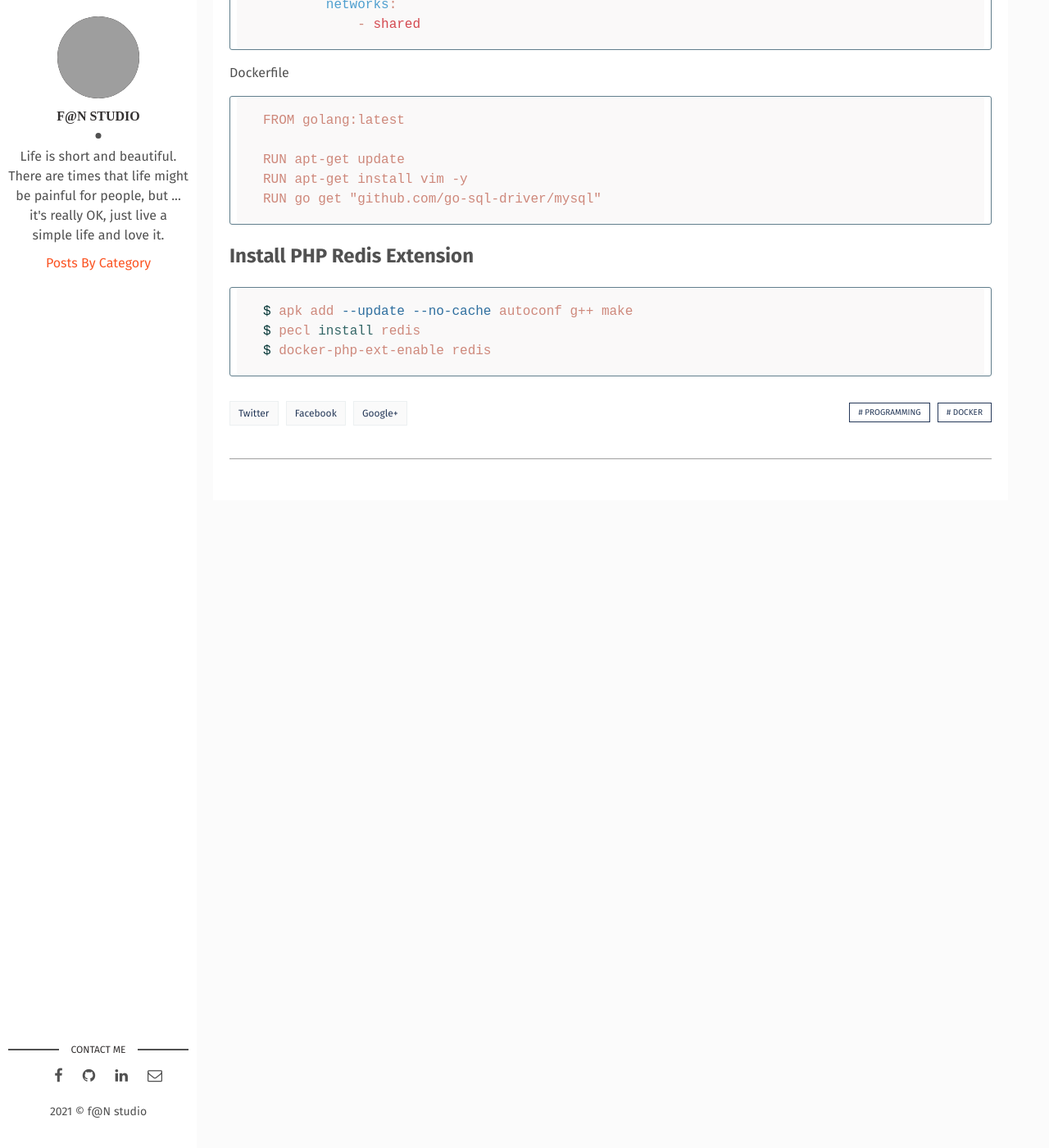
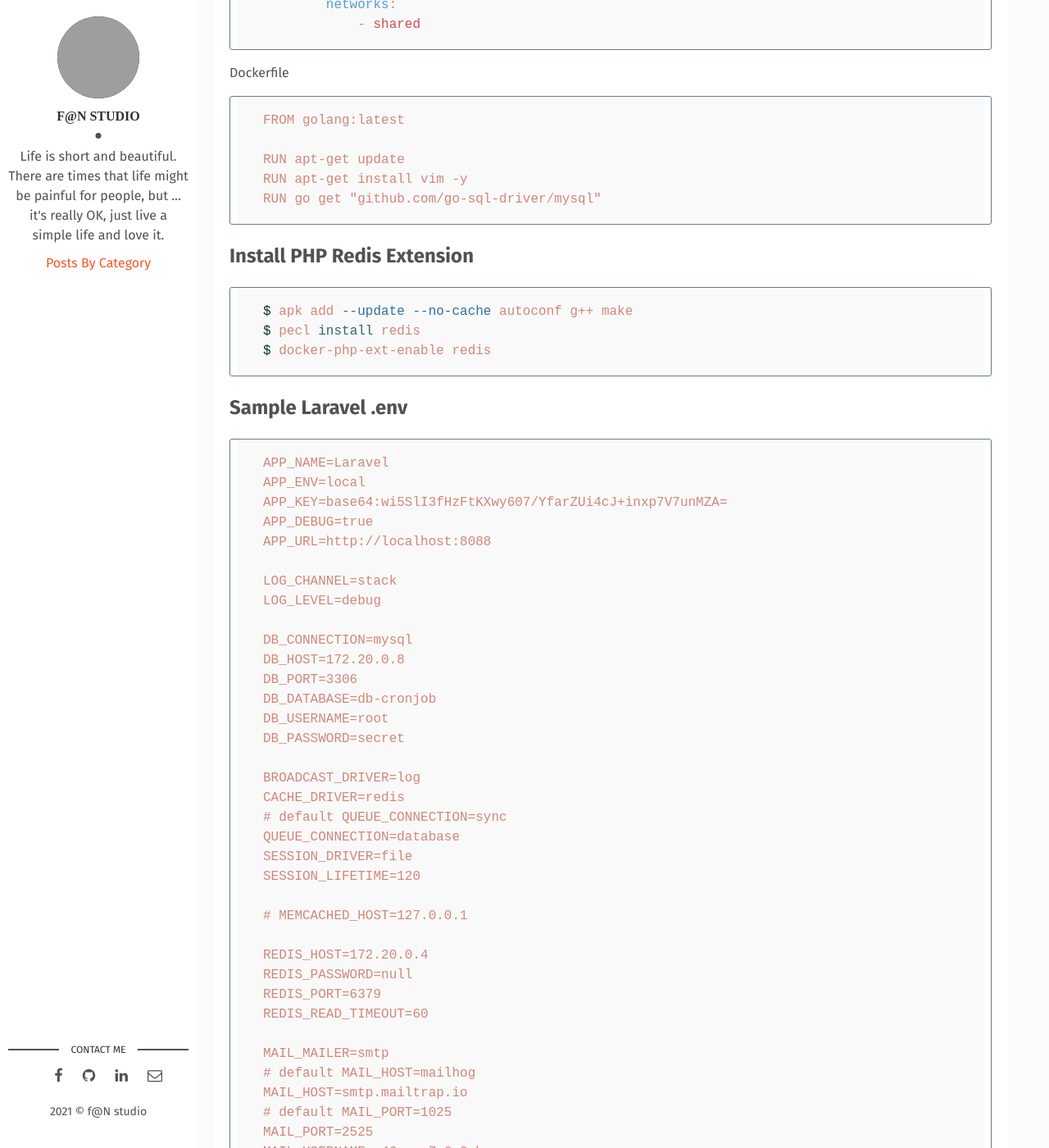
Before and after one commit to wowfrank/wowfrank.github.io, a Jekyll site: the page built from _posts/2020-12-11-examples-of-docker-compose-config.md, in a window 1280 px wide and 1400 px high, scrolled down 19081 px. Shown: the whole window at 82% size. Built offline with Jekyll 4.4.1, drawn with Linux system fonts in a browser that asks for light colours; before the commit the page ends 19711 px from its top, so only the background shows below that; some of the changed text lies outside the part shown; grey boxes are pictures that could not be loaded.

Commit message:
Update 2020-12-11-examples-of-docker-compose-config.md

````diff
--- a/_posts/2020-12-11-examples-of-docker-compose-config.md
+++ b/_posts/2020-12-11-examples-of-docker-compose-config.md
@@ -792,3 +792,67 @@ $ apk add --update --no-cache autoconf g++ make
 $ pecl install redis
 $ docker-php-ext-enable redis
 ```
+
+## Sample Laravel .env
+
+```
+APP_NAME=Laravel
+APP_ENV=local
+APP_KEY=base64:wi5SlI3fHzFtKXwy607/YfarZUi4cJ+inxp7V7unMZA=
+APP_DEBUG=true
+APP_URL=http://localhost:8088
+
+LOG_CHANNEL=stack
+LOG_LEVEL=debug
+
+DB_CONNECTION=mysql
+DB_HOST=172.20.0.8
+DB_PORT=3306
+DB_DATABASE=db-cronjob
+DB_USERNAME=root
+DB_PASSWORD=secret
+
+BROADCAST_DRIVER=log
+CACHE_DRIVER=redis
+# default QUEUE_CONNECTION=sync
+QUEUE_CONNECTION=database
+SESSION_DRIVER=file
+SESSION_LIFETIME=120
+
+# MEMCACHED_HOST=127.0.0.1
+
+REDIS_HOST=172.20.0.4
+REDIS_PASSWORD=null
+REDIS_PORT=6379
+REDIS_READ_TIMEOUT=60
+
+MAIL_MAILER=smtp
+# default MAIL_HOST=mailhog
+MAIL_HOST=smtp.mailtrap.io
+# default MAIL_PORT=1025
+MAIL_PORT=2525
+MAIL_USERNAME=e46ecee7a6c3eb
+MAIL_PASSWORD=1b93833a0a51fd
+MAIL_ENCRYPTION=tls
+MAIL_FROM_ADDRESS=bab0413d38-fe11f5@inbox.mailtrap.io
+MAIL_FROM_NAME="${APP_NAME}"
+
+# AWS S3 CONFIGURATIONS
+AWS_ACCESS_KEY_ID=
+AWS_SECRET_ACCESS_KEY=
+AWS_DEFAULT_REGION=us-east-1
+AWS_BUCKET=
+
+PUSHER_APP_ID=
+PUSHER_APP_KEY=
+PUSHER_APP_SECRET=
+PUSHER_APP_CLUSTER=mt1
+
+MIX_PUSHER_APP_KEY="${PUSHER_APP_KEY}"
+MIX_PUSHER_APP_CLUSTER="${PUSHER_APP_CLUSTER}"
+
+# POST CONFIGURATIONS
+POSTS_PER_PAGE=1
+
+JWT_SECRET=X4ZKhcSUoDKp2ViaIGJS4yjZUUWTFhDxCGM1pTPcXg7XHokIT8YF8G7D9VsyBfiI
+```
````
